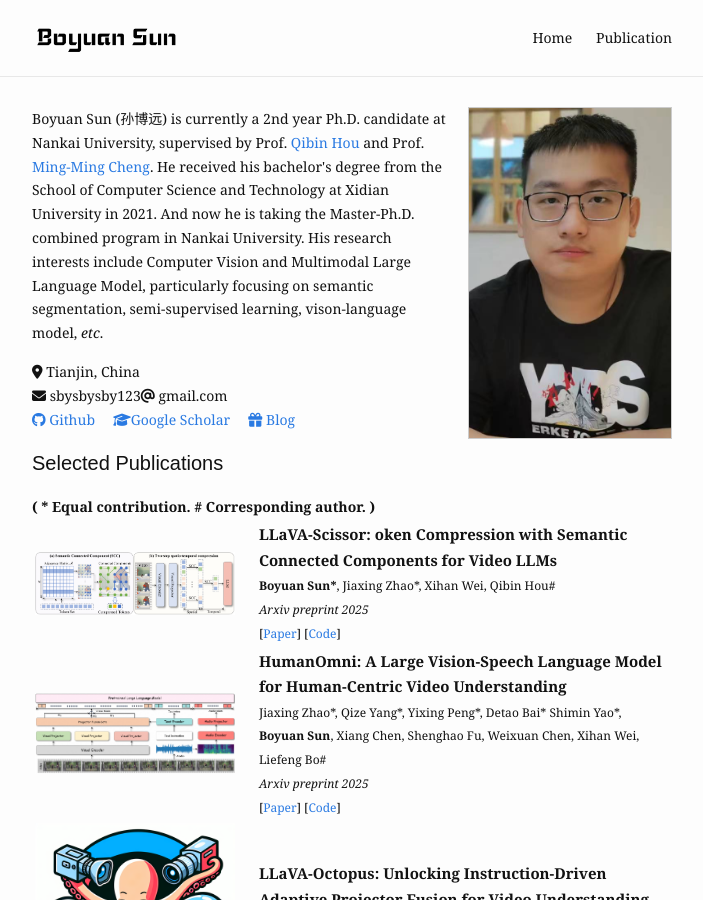
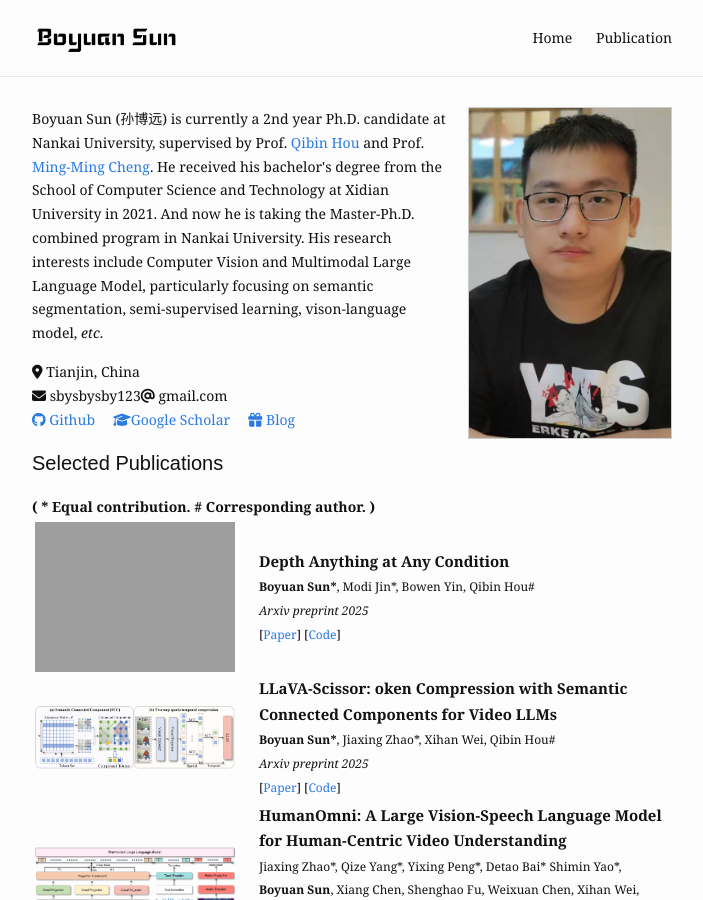
Before and after one commit to BBBBchan/BBBBchan.github.io, a Jekyll site: the page built from index.html, in a window 1280 px wide and 900 px high. Shown: the whole window, without its empty margins (288-991 px from the left). Built offline with Jekyll 4.4.1, drawn with Linux system fonts in a browser that asks for light colours; nearby versions of some CDN libraries.

Commit message:
Update index.html

```diff
--- a/index.html
+++ b/index.html
@@ -4,6 +4,17 @@ profile_picture:
   src: /assets/img/boyuansun.png
   alt: website picture
 items:
+- title: Depth Anything at Any Condition
+  image:
+    src: assets/img/work/depthanythingac_pipeline.png
+    alt: arxiv
+  author: <b>Boyuan Sun*</b>, Modi Jin*,  Bowen Yin, Qibin Hou#
+  pubname: Arxiv preprint 2025
+  code: https://github.com/HVision-NKU/DepthAnythingAC
+  paper: https://arxiv.org/abs/2507.01634
+  project: https://ghost233lism.github.io/depthanything-AC-page/
+  Demo: https://huggingface.co/spaces/ghost233lism/DepthAnything-AC
+  bibtex:
 - title: LLaVA-Scissor&#58; oken Compression with Semantic Connected Components for Video LLMs
   image:
     src: assets/img/work/llavascissor_pipeline.png
```
